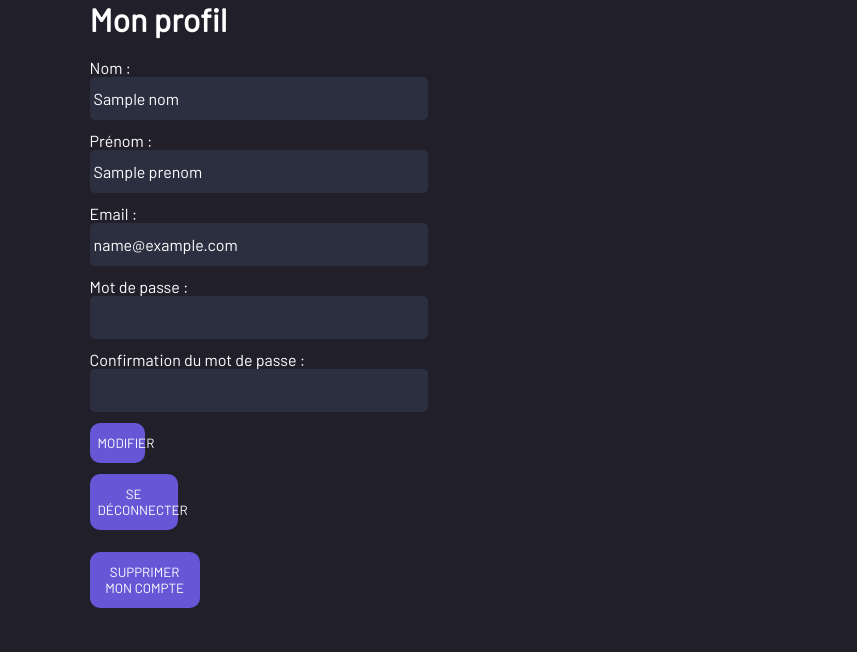
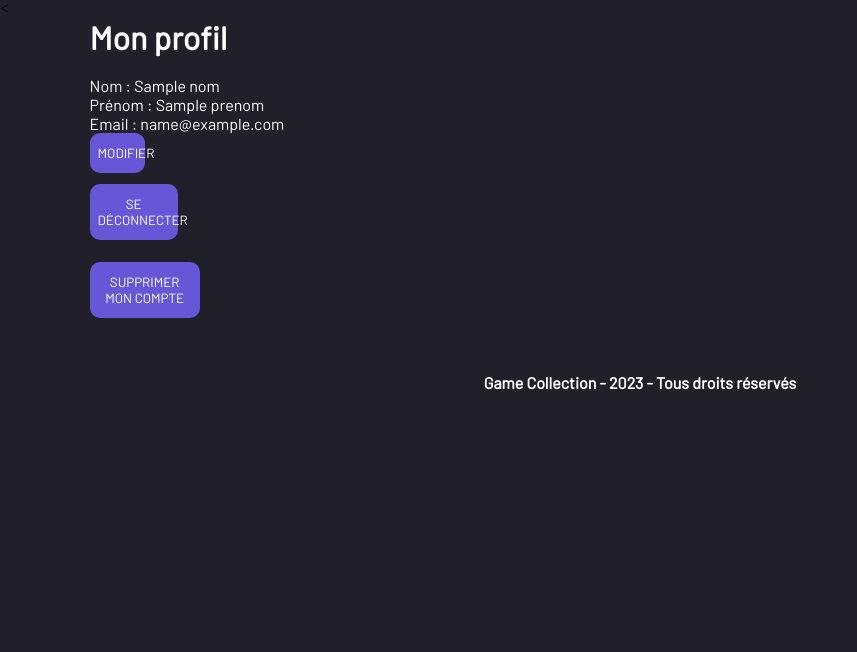
Before and after one commit to D-Lilian/game_collection, a PHP site: template view/viewProfil.php in a window 1280 px wide. Shown: the part 114-766 px from the top of the page, without its empty margins (0-857 px from the left). After the commit the page ends 504 px from the top, so only its background shows below. Run offline with PHP 8.4, Linux system fonts and the light colour scheme; the template is opened without the code that fills it: most values are stand-ins (such as "Sample title", 1, 10 or a date in 2020).

Commit message:
update profil with form

```diff
--- a/controller/controllerProfil.php
+++ b/controller/controllerProfil.php
@@ -12,8 +12,8 @@ $UserInformation=getGamerInformation($currentEmail);
 $prenom = $UserInformation[0]["Prenom_Joueur"];
 $nom = $UserInformation[0]["Nom_Joueur"];
 require './view/viewProfil.php';
-if(isset($_POST["update"])){
-    if (isset($_POST['password']) && isset($_POST['confPassword'])) {//secure
+if(isset($_POST["update_with_form"])){
+    if (isset($_POST['password']) && isset($_POST['confPassword'])) {
         $password = secure($_POST['password']);
         $confPassword = secure($_POST['confPassword']);
         if ($password == $confPassword) {
--- a/view/viewProfil.php
+++ b/view/viewProfil.php
@@ -12,25 +12,38 @@
 
 <body>
     <?php require('./assets/header.php'); ?>
-    <div class="flex-container">
-        <form method="post">
+    <<div class="flex-container">
+        <?php if (isset($_POST["update"])) { ?>
+            <form method="post">
             <h1 class="title">Mon profil</h1>
             <p class="info">Nom :</p>
-            <input class="text" type="text" name="lastName" value="<?php echo $nom ?>" minlength=1
+            <input class="text" type="text" name="lastName" value="<?php echo $_ENV["LastName"] ?>" minlength=1
                 maxlength=100>
             <p class="info">Prénom :</p>
-            <input class="text" type="text" name="firstName" value="<?php echo $prenom ?>" minlength=1
+            <input class="text" type="text" name="firstName" value="<?php echo $_ENV["FirstName"] ?>" minlength=1
                 maxlength=100>
             <p class="info">Email :</p>
-            <input class="text" type="text" name="mail" value="<?php echo $currentEmail ?>" minlength=1 maxlength=500>
+            <input class="text" type="text" name="email" value="<?php echo $_ENV["mail"] ?>" minlength=1 maxlength=500>
             <p class="info">Mot de passe :</p>
             <input class="text" type="password" name="password" value="" minlength=1 maxlength=100>
             <p class="info">Confirmation du mot de passe :</p>
             <input class="text" type="password" name="confPassword" value="" minlength=1 maxlength=100>
-            <button class="update" name="update" value="yes" type="submit">MODIFIER</button>
-            <button class="disconnect" name="disconnect" value="yes" type="submit">SE DÉCONNECTER</button>
-            <button class="delete" name="delete" value="yes" type="submit">SUPPRIMER MON COMPTE</button>
+            <button class="update" name="update_with_form" type="submit">MODIFIER</button>
+            <button class="disconnect" name="disconnect" type="submit">SE DÉCONNECTER</button>
+            <button class="delete" name="delete" type="submit">SUPPRIMER MON COMPTE</button>
         </form>
+        <?php }else { ?>
+
+        <h1 class="title">Mon profil</h1>
+        <p class="info">Nom : <?php echo $nom ?></p>
+        <p class="info">Prénom : <?php echo $prenom ?></p>
+        <p class="info">Email : <?php echo $currentEmail ?></p>
+
+        <form method="post">
+        <button class="update" name="update" value="yes" type="submit">MODIFIER</button>
+        <button class="disconnect" name="disconnect" value="yes" type="submit">SE DÉCONNECTER</button>
+        <button class="delete" name="delete" value="yes" type="submit">SUPPRIMER MON COMPTE</button>
+        <?php } ?>
     </div>
     <?php require('./assets/footer.php'); ?>
 </body>
```
